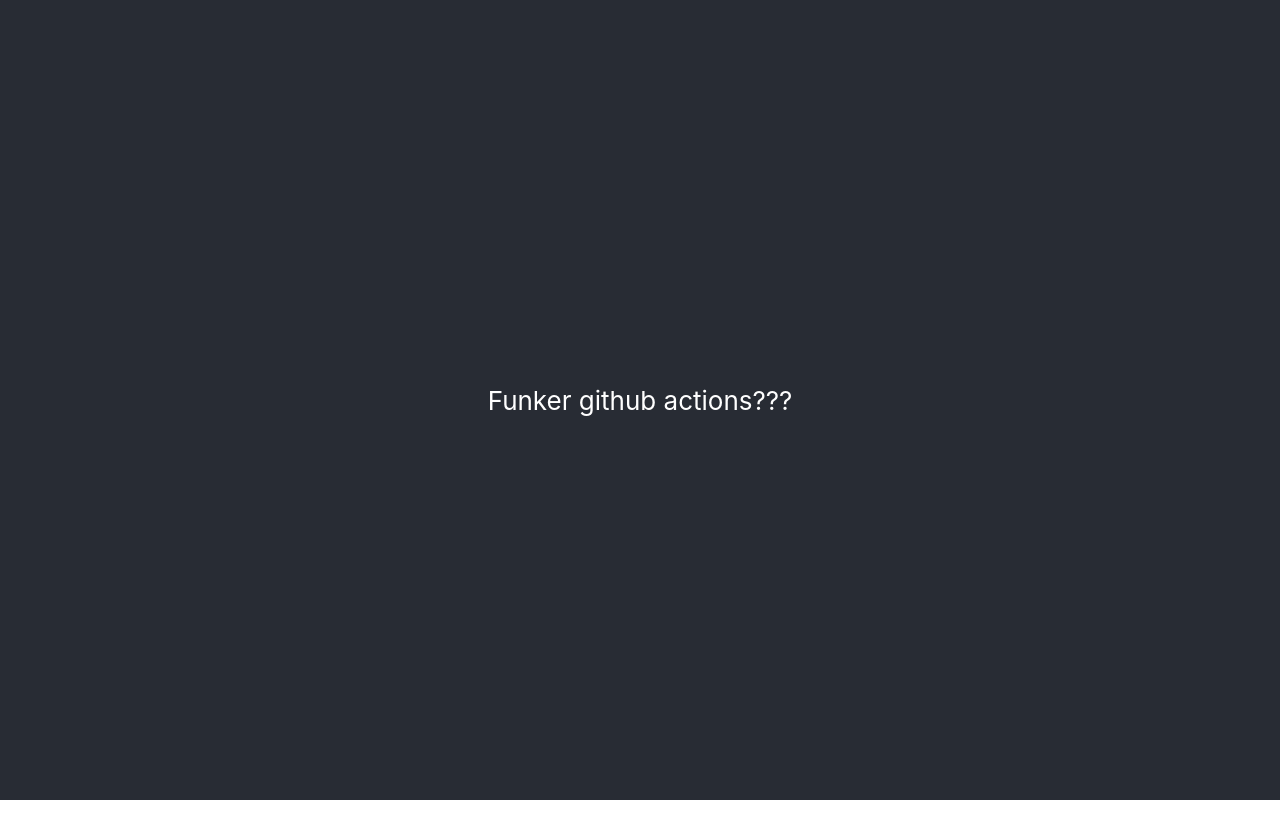
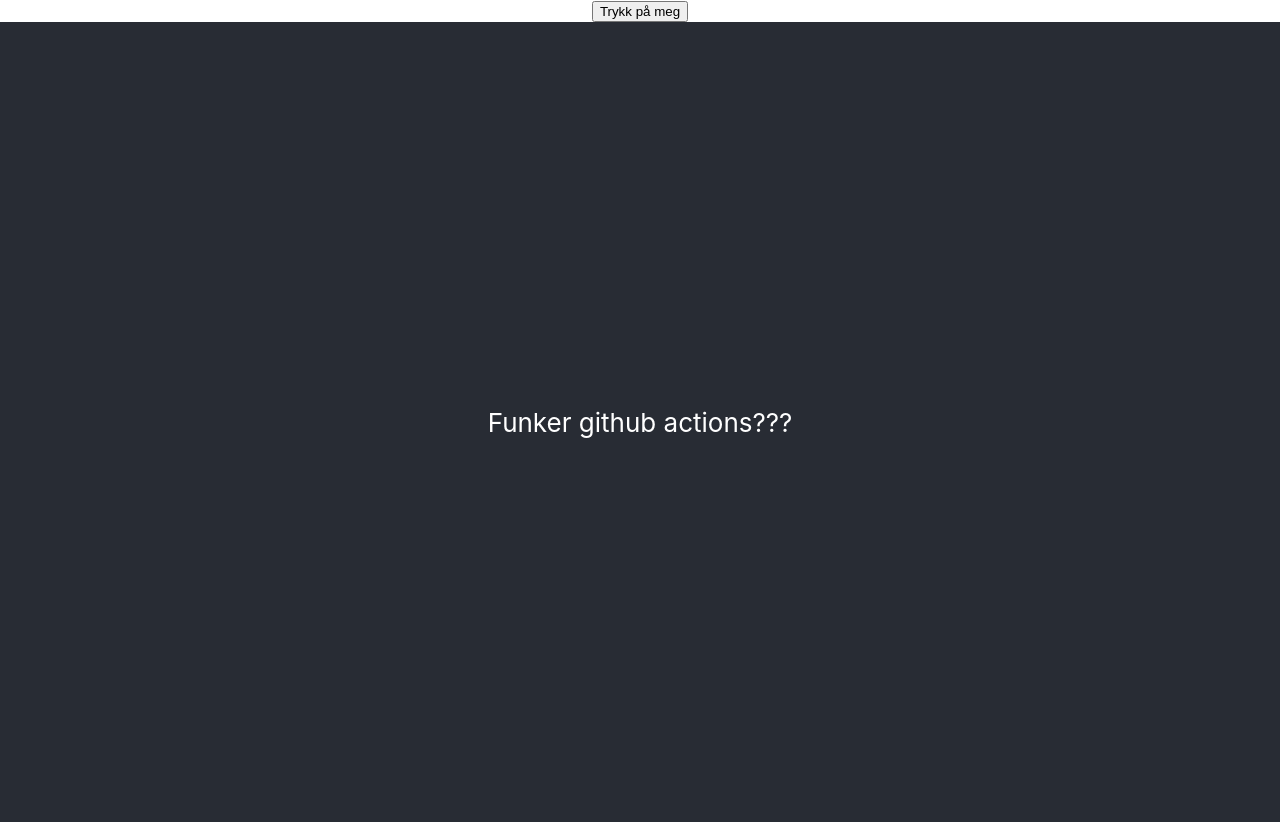
Before and after one commit to OFollan/marvitclimbs, a React (Create React App) app: page / in a window 1280 px wide. Before the commit the page ends 800 px from the top, so only its background shows below. Built offline with nearby package versions, Linux system fonts and the light colour scheme.

Commit message:
La til en knapp

```diff
--- a/src/App.tsx
+++ b/src/App.tsx
@@ -1,10 +1,11 @@
-import React from 'react';
-import './App.css';
-import firebase from 'firebase';
-import 'firebase/firestore';
+import React from "react";
+import "./App.css";
+import firebase from "firebase";
+import "firebase/firestore";
+import FooComponent from "./FooComponent";
 
 function App() {
-    if(firebase.apps.length === 0){
+  if (firebase.apps.length === 0) {
     firebase.initializeApp({
       apiKey: "AIzaSyD8oWGuYEs8f7QIti6pAag5kuManznGZhk",
       authDomain: "marvitclimbs.firebaseapp.com",
@@ -13,14 +14,13 @@
       storageBucket: "marvitclimbs.appspot.com",
       messagingSenderId: "327503153719",
       appId: "1:327503153719:web:c5d8becfec99740036cdb2",
-            measurementId: "G-Y7DWQWF9DC"
+      measurementId: "G-Y7DWQWF9DC",
     });
   }
   return (
     <div className="App">
-      <header className="App-header">
-          Funker github actions???
-      </header>
+      <FooComponent />
+      <header className="App-header">Funker github actions???</header>
     </div>
   );
 }
--- /dev/null
+++ b/src/FooComponent.tsx
@@ -0,0 +1,16 @@
+import React, { FunctionComponent } from "react";
+import firebase from "firebase";
+
+const FooComponent: FunctionComponent = () => {
+  const db = firebase.firestore();
+  const addSomething = async () => {
+    await db.collection("Foo").add({
+      navn: "Bernt",
+      data: "Her er det både tall 123 og tekst {foo: 1}",
+    });
+  };
+
+  return <button onClick={async () => await addSomething}>Trykk på meg</button>;
+};
+
+export default FooComponent;
```
Lines whose indentation alone changed are shown as unchanged.
